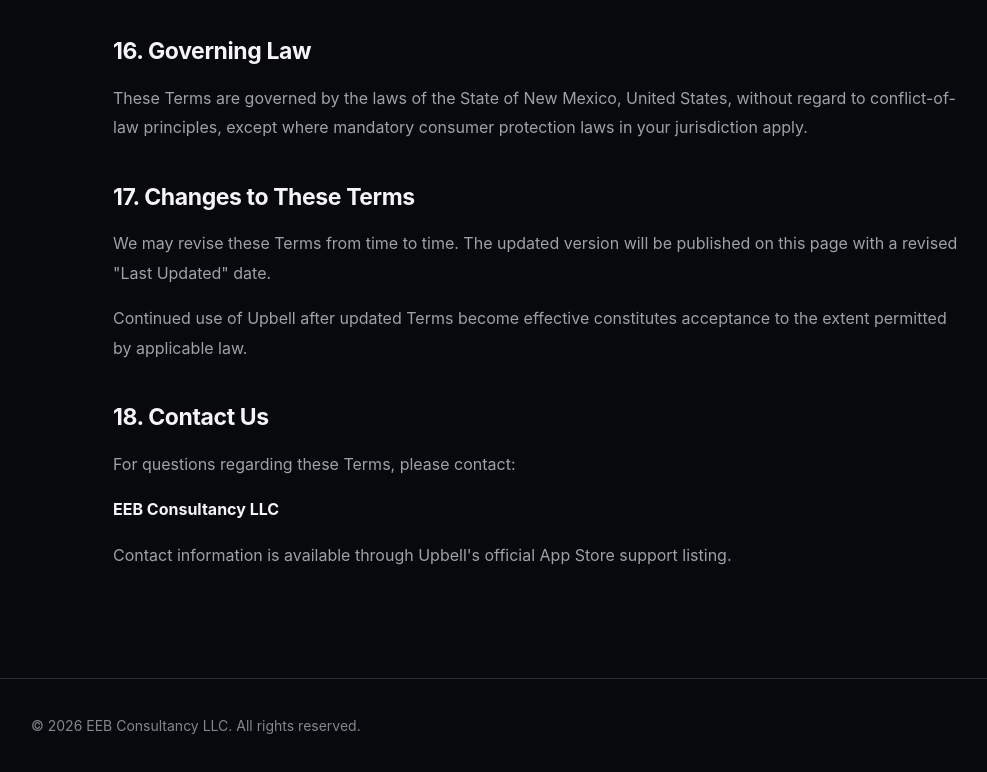
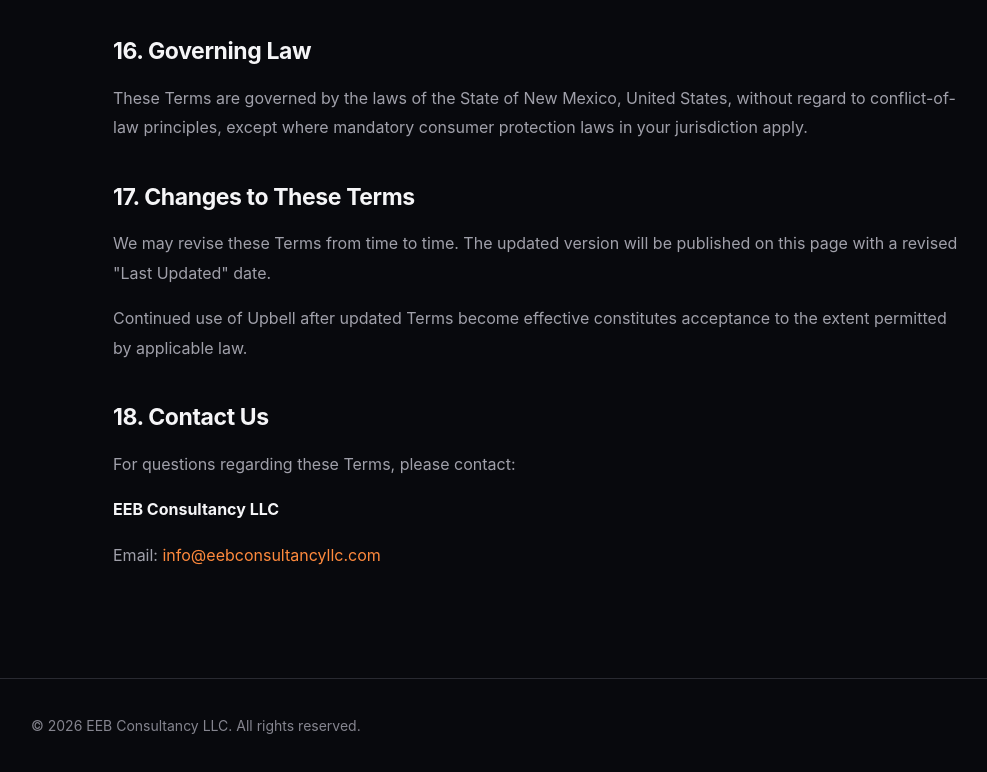
Before and after one commit to eebconsultancy/upbell-legal, a plain HTML site: page terms.html in a window 1280 px wide. Shown: the part 4481-5253 px from the top of the page, without its empty margins (102-1089 px from the left). Drawn offline with Linux system fonts and the light colour scheme.

Commit message:
Update terms.html

```diff
--- a/terms.html
+++ b/terms.html
@@ -338,8 +338,10 @@
           <strong>EEB Consultancy LLC</strong>
         </p>
         <p>
-          Contact information is available through
-          Upbell's official App Store support listing.
+          Email:
+          <a href="mailto:info@eebconsultancyllc.com">
+            info@eebconsultancyllc.com
+          </a>
         </p>
       </section>
     </div>
```
